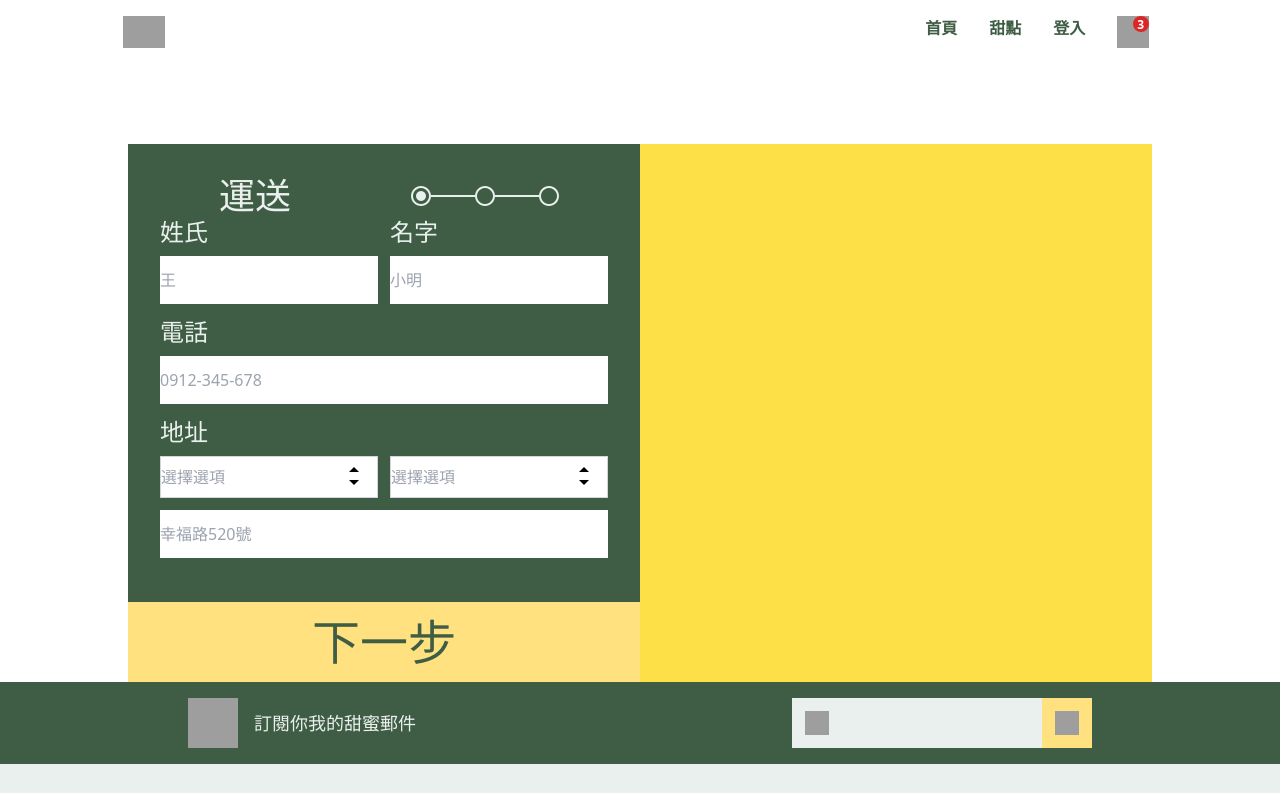
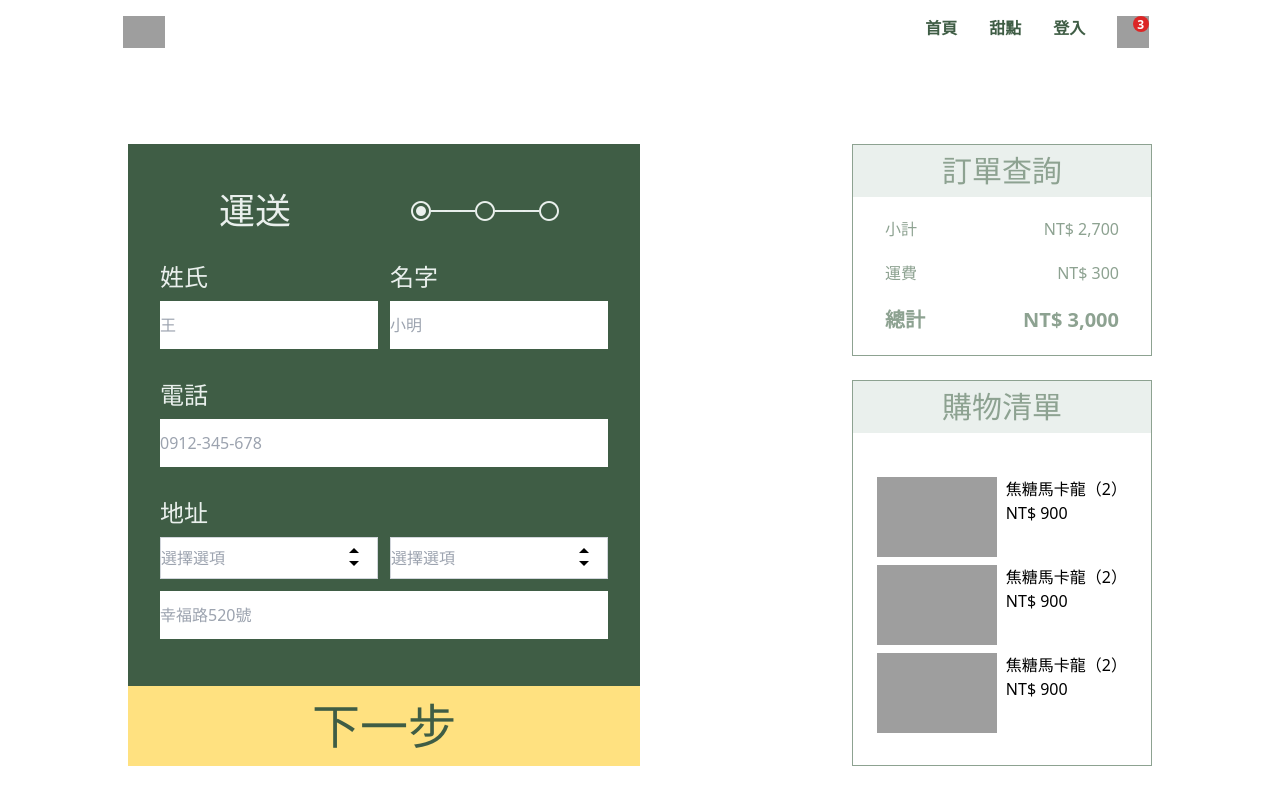
Before and after one commit to Zem860/DessertTest, a React app: page /checkout in a window 1280 px wide. Shown: the top 793 px of the page. Built offline with nearby package versions, Linux system fonts and the light colour scheme; grey boxes are pictures that could not be loaded; the HTML template or start-up script is replaced by a standard one.

Commit message:
桌面板checkout

```diff
--- a/src/pages/Checkout.tsx
+++ b/src/pages/Checkout.tsx
@@ -1,18 +1,22 @@
 import RadioLine from '../components/RadioLine';
 import Footer from '../components/Footer';
+import { RootState } from '../state/store';
+import { useSelector } from 'react-redux';
 const Checkout = () => {
+  const cartData = useSelector((state: RootState) => state.cartData.value);
+
   return (
     <>
-      <div className="w-[80%] mx-auto mt-20 ">
-        <div className="flex">
+      <div className="w-[80%] mx-auto mt-20">
+        <div className="flex justify-between items-stretch gap-6  mb-20">
           <div className="flex flex-col w-[50%] ">
-            <div className=" flex flex-col items-center p-8 bg-dessert-green">
+            <div className=" flex flex-col  justify-around p-8 bg-dessert-green h-full">
               <div className="firstRow flex justify-around w-full">
                 <p className="text-homebackground-green text-4xl">運送</p>
                 <RadioLine />
               </div>
 
-              <div className="secondRow flex  justify-between gap-3 w-full mb-3">
+              <div className="secondRow flex  justify-between gap-3 w-full">
                 <div className="flex flex-col">
                   <label
                     htmlFor="family name"
@@ -43,7 +47,7 @@ const Checkout = () => {
                 </div>
               </div>
 
-              <div className="thirdRow mb-3 w-full">
+              <div className="thirdRow w-full">
                 <div className="flex flex-col">
                   <label
                     htmlFor="telephone"
@@ -60,7 +64,7 @@ const Checkout = () => {
                 </div>
               </div>
 
-              <div className="fourthRow mb-3 w-full">
+              <div className="fourthRow w-full">
                 <div className="flex flex-col">
                   <label
                     htmlFor="address3"
@@ -115,8 +119,48 @@ const Checkout = () => {
               </button>
             </div>
           </div>
-          <div className=" w-[50%] flex flex-col items-center p-8 bg-yellow-300">
-
+          <div className=" w-[50%] flex flex-col basis-[300px] items-center  ">
+            <div className="upperBox flex flex-col w-full border mb-6 border-poetry ">
+              <div className="mb-5 text-poetry text-3xl text-center py-2 bg-homebackground-green w-full">
+                <p>訂單查詢</p>
+              </div>
+              <div className="px-8">
+                <div className="flex justify-between mb-5 text-poetry">
+                  <p>小計</p>
+                  <p>NT$ 2,700</p>
+                </div>
+                <div className="flex justify-between mb-5 text-poetry">
+                  <p>運費</p>
+                  <p>NT$ 300</p>
+                </div>
+                <div className="flex justify-between mb-5 text-[1.25rem] text-poetry font-bold">
+                  <p>總計</p>
+                  <p>NT$ 3,000</p>
+                </div>
+              </div>
+            </div>
+            <div className="upperBox flex flex-col w-full border border-poetry">
+              <div className="mb-5 text-poetry text-3xl text-center py-2 bg-homebackground-green w-full">
+                <p>購物清單</p>
+              </div>
+              <div className="content p-6">
+                <ul className='flex flex-col justify-between'>
+                  {cartData.map((image, index) => (
+                    <li key={index} className="flex mb-2 justify-between">
+                      <img
+                        className="w-[120px] h-[80px]"
+                        src={image}
+                        alt="sweets image"
+                      />
+                      <div className='content'>
+                        <p>焦糖馬卡龍（2）</p>
+                        <p>NT$ 900</p>
+                      </div>
+                    </li>
+                  ))}
+                </ul>
+              </div>
+            </div>
           </div>
         </div>
       </div>
```
Also changed, not shown: src/pages/Home.tsx (+0 -9 lines).
